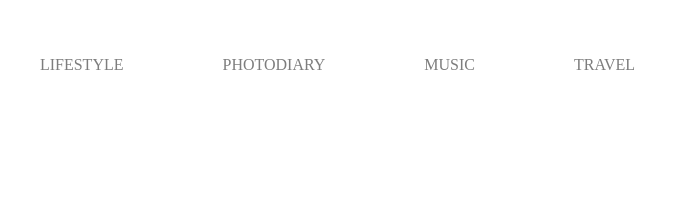
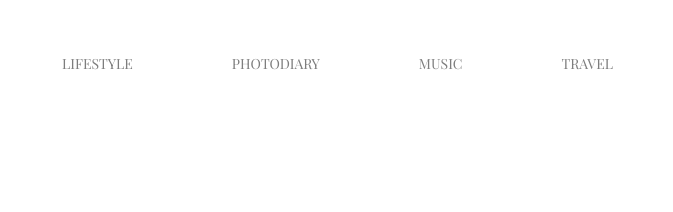
Before and after one commit to sanchousser/Lifestyle, a plain HTML site: page index.html in a window 1280 px wide. Shown: the top 212 px of the page, 273-946 px from the left. Drawn offline with nearby package versions, Linux system fonts and the light colour scheme.

Commit message:
Update index.html

```diff
--- a/index.html
+++ b/index.html
@@ -19,6 +19,10 @@
             flex-direction: row;
             list-style: none;
             justify-content: center;
+             font-family: 'Playfair Display';
+            font-style: normal;
+            font-weight: 400;
+            font-size: 14px;
         }
 
         li {
```
